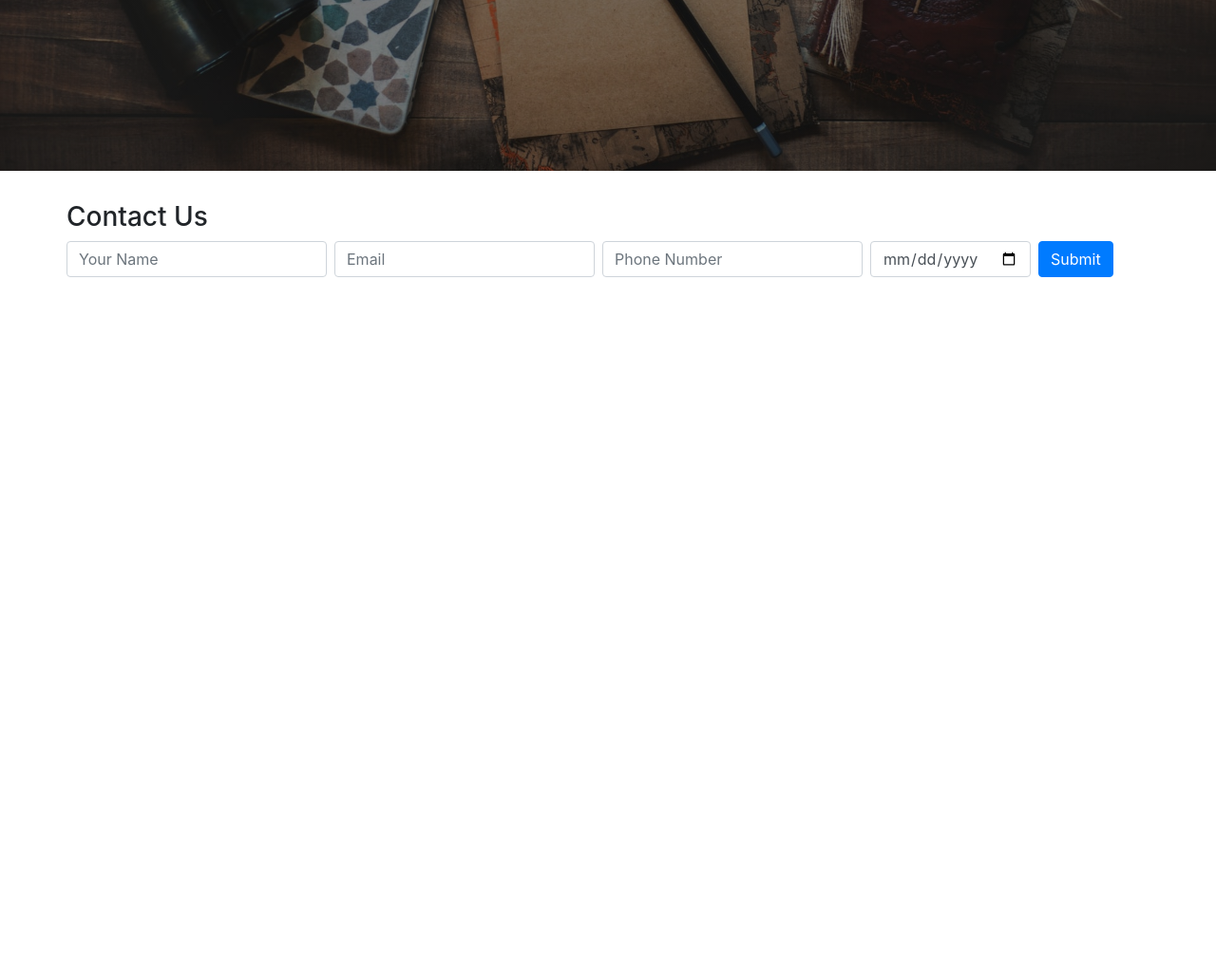
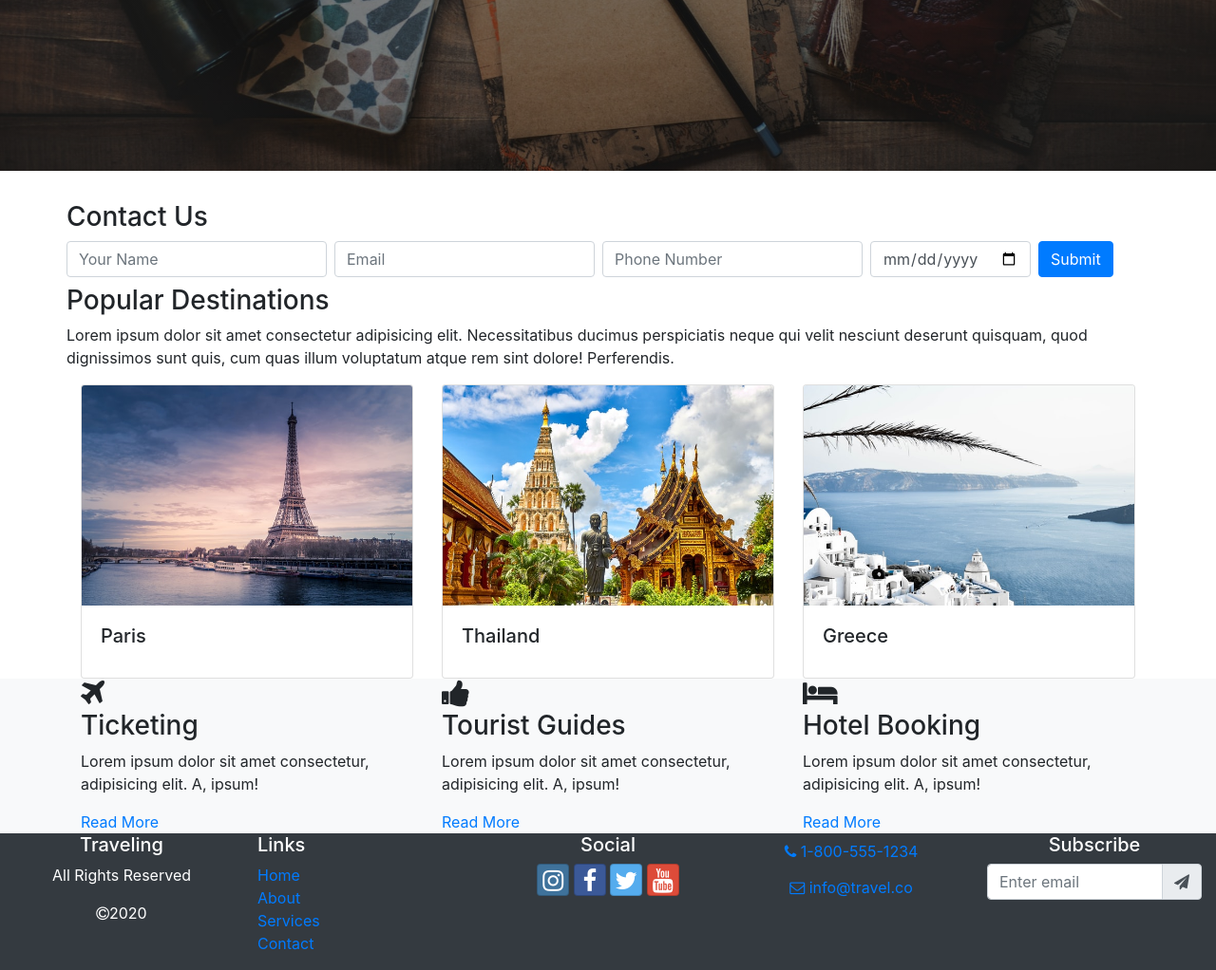
Before and after one commit to jefferygraham/nucamp-bootstrap-portfolio, a plain HTML site: page index.html in a window 1280 px wide. Shown: the part 620-1642 px from the top of the page at 95% size. Before the commit the page ends 920 px from the top, so only its background shows below. Drawn offline with nearby package versions, Linux system fonts and the light colour scheme.

Commit message:
add footer

```diff
--- a/index.html
+++ b/index.html
@@ -14,6 +14,18 @@
       rel="stylesheet"
       href="https://stackpath.bootstrapcdn.com/bootstrap/4.3.1/css/bootstrap.min.css"
       integrity="sha384-ggOyR0iXCbMQv3Xipma34MD+dH/1fQ784/j6cY/iJTQUOhcWr7x9JvoRxT2MZw1T"
+      crossorigin="anonymous"
+    />
+    <!-- Font Awesome -->
+    <link
+      rel="stylesheet"
+      href="https://maxcdn.bootstrapcdn.com/font-awesome/4.7.0/css/font-awesome.min.css"
+    />
+    <!-- Bootstrap Social Icons -->
+    <link
+      rel="stylesheet"
+      href="https://cdnjs.cloudflare.com/ajax/libs/bootstrap-social/5.1.1/bootstrap-social.min.css"
+      integrity="sha512-f8mUMCRNrJxPBDzPJx3n+Y5TC5xp6SmStstEfgsDXZJTcxBakoB5hvPLhAfJKa9rCvH+n3xpJ2vQByxLk4WP2g=="
       crossorigin="anonymous"
     />
     <!-- Custom CSS -->
@@ -80,8 +92,8 @@
       </div>
     </div>
 
-    <!-- Form -->
     <div class="container">
+      <!-- Form -->
       <div class="row row-content flex-column">
         <h3>Contact Us</h3>
         <form class="form-inline">
@@ -110,17 +122,155 @@
           />
 
           <label class="sr-only" for="date">Date</label>
-          <input
-            type="date"
-            class="form-control mb-2 mr-sm-2"
-            id="date"
-            placeholder="date"
-          />
+          <input type="date" class="form-control mb-2 mr-sm-2" id="date" />
 
           <button type="submit" class="btn btn-primary mb-2">Submit</button>
         </form>
       </div>
+
+      <!-- Destinations -->
+      <div class="row row-content">
+        <h3>Popular Destinations</h3>
+        <p>
+          Lorem ipsum dolor sit amet consectetur adipisicing elit.
+          Necessitatibus ducimus perspiciatis neque qui velit nesciunt deserunt
+          quisquam, quod dignissimos sunt quis, cum quas illum voluptatum atque
+          rem sint dolore! Perferendis.
+        </p>
+      </div>
+      <div class="card-deck">
+        <div class="card">
+          <img src="./images/paris.jpg" class="card-img-top" alt="..." />
+          <div class="card-body">
+            <h5 class="card-title">Paris</h5>
+          </div>
+        </div>
+        <div class="card">
+          <img src="./images/thailand.jpg" class="card-img-top" alt="..." />
+          <div class="card-body">
+            <h5 class="card-title">Thailand</h5>
+          </div>
+        </div>
+        <div class="card">
+          <img src="./images/greece.jpg" class="card-img-top" alt="..." />
+          <div class="card-body">
+            <h5 class="card-title">Greece</h5>
+          </div>
+        </div>
+      </div>
     </div>
+
+    <!-- Services -->
+    <div class="container-fluid bg-light">
+      <div class="container">
+        <div class="row row-content">
+          <div class="col">
+            <i class="fa fa-plane fa-2x" aria-hidden="true"></i>
+            <h3>Ticketing</h3>
+            <p>
+              Lorem ipsum dolor sit amet consectetur, adipisicing elit. A,
+              ipsum!
+            </p>
+            <a href="#">Read More</a>
+          </div>
+          <div class="col">
+            <i class="fa fa-thumbs-up fa-2x" aria-hidden="true"></i>
+            <h3>Tourist Guides</h3>
+            <p>
+              Lorem ipsum dolor sit amet consectetur, adipisicing elit. A,
+              ipsum!
+            </p>
+            <a href="#">Read More</a>
+          </div>
+          <div class="col">
+            <i class="fa fa-bed fa-2x" aria-hidden="true"></i>
+            <h3>Hotel Booking</h3>
+            <p>
+              Lorem ipsum dolor sit amet consectetur, adipisicing elit. A,
+              ipsum!
+            </p>
+            <a href="#">Read More</a>
+          </div>
+        </div>
+      </div>
+    </div>
+
+    <!-- Footer -->
+    <footer class="site-footer bg-dark">
+      <div class="container-fluid">
+        <div class="row">
+          <div class="col text-white text-center">
+            <h5>Traveling</h5>
+            <p>All Rights Reserved</p>
+            <p><i class="fa fa-copyright" aria-hidden="true"></i>2020</p>
+          </div>
+          <div class="col">
+            <h5 class="text-white">Links</h5>
+            <ul class="list-unstyled">
+              <li><a href="#">Home</a></li>
+              <li><a href="#">About</a></li>
+              <li><a href="#">Services</a></li>
+              <li><a href="#">Contact</a></li>
+            </ul>
+          </div>
+          <div class="col text-center">
+            <h5 class="text-white">Social</h5>
+            <a
+              class="btn btn-social-icon btn-instagram"
+              href="http://instagram.com/"
+            >
+              <i class="fa fa-instagram"></i>
+            </a>
+            <a
+              class="btn btn-social-icon btn-facebook"
+              href="http://facebook.com/"
+            >
+              <i class="fa fa-facebook"></i>
+            </a>
+            <a
+              class="btn btn-social-icon btn-twitter"
+              href="http://twitter.com/"
+            >
+              <i class="fa fa-twitter"></i>
+            </a>
+            <a
+              class="btn btn-social-icon btn-google"
+              href="http://youtube.com/"
+            >
+              <i class="fa fa-youtube"></i>
+            </a>
+          </div>
+          <div class="col text-center">
+            <a role="button" class="btn btn-link" href="tel:+18005551234">
+              <i class="fa fa-phone"></i> 1-800-555-1234
+            </a>
+            <br />
+            <a role="button" class="btn btn-link" href="mailto:info@travel.co">
+              <i class="fa fa-envelope-o"></i> info@travel.co
+            </a>
+          </div>
+          <div class="col text-center">
+            <form>
+              <h5 class="text-white">Subscribe</h5>
+              <div class="input-group mb-3">
+                <input
+                  type="text"
+                  class="form-control"
+                  placeholder="Enter email"
+                  aria-label="Enter email"
+                  aria-describedby="faSubmitButton"
+                />
+                <div class="input-group-append">
+                  <span class="input-group-text" id="faSubmitButton"
+                    ><i class="fa fa-send" aria-hidden="true"></i
+                  ></span>
+                </div>
+              </div>
+            </form>
+          </div>
+        </div>
+      </div>
+    </footer>
 
     <!-- Optional JavaScript -->
     <!-- jQuery first, then Popper.js, then Bootstrap JS -->
```
Also changed, not shown: images/greece.jpg (added), images/paris.jpg (added), images/thailand.jpg (added).
